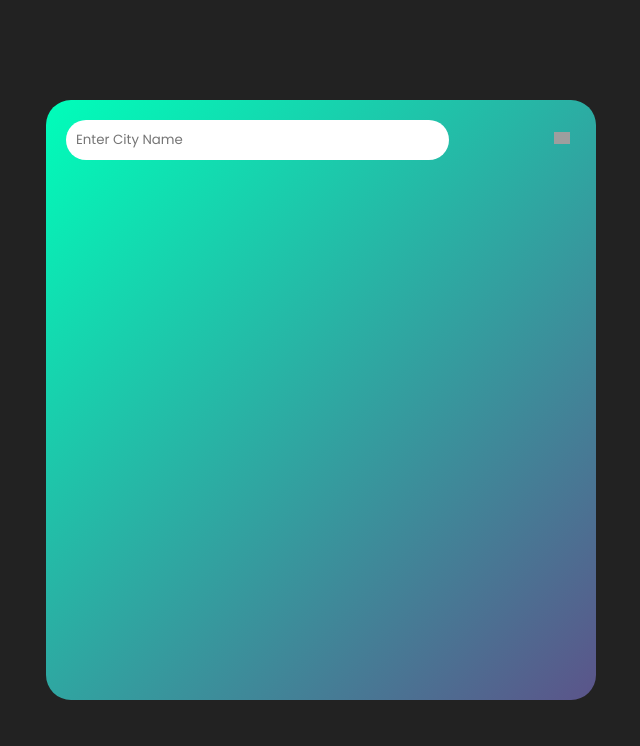
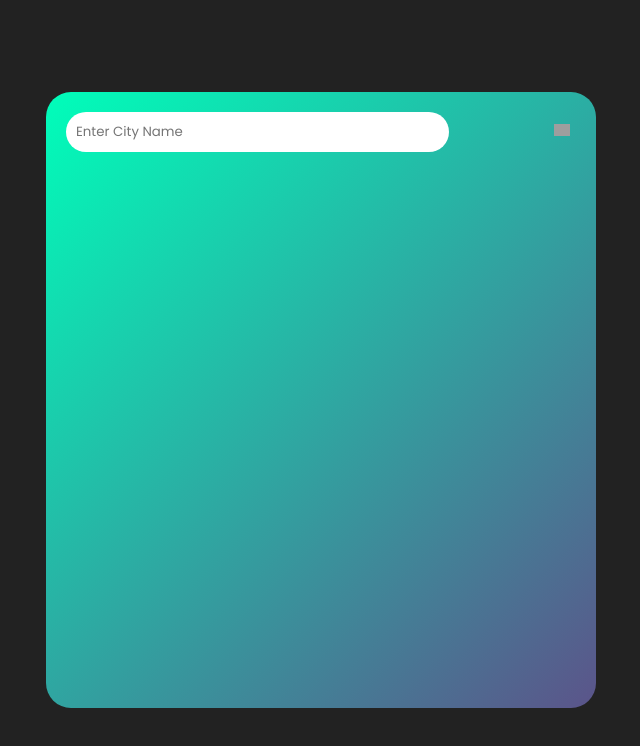
Before and after one commit to zeeshan-amin24/Weather, a plain HTML site: page index.html in a window 1280 px wide. Shown: the whole page, without its empty margins (319-959 px from the left). Drawn offline with Linux system fonts and the light colour scheme; grey boxes are pictures that could not be loaded.

Commit message:
Update style.css

```diff
--- a/style.css
+++ b/style.css
@@ -23,7 +23,7 @@ body {
   border-radius: 25px;
   padding: 20px;
   overflow: auto;
-  height: 75%;
+  height: 77%;
 }
 .btn {
   border: none;
```
